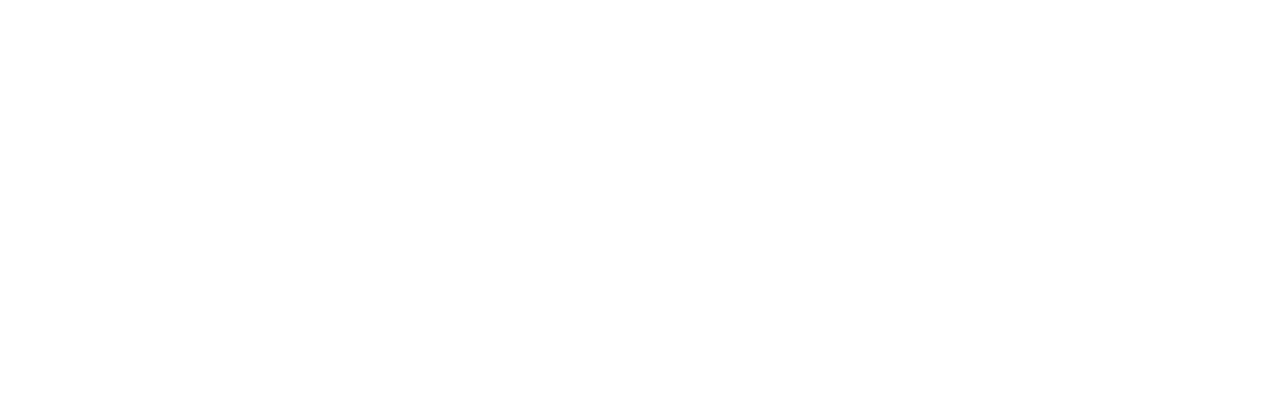
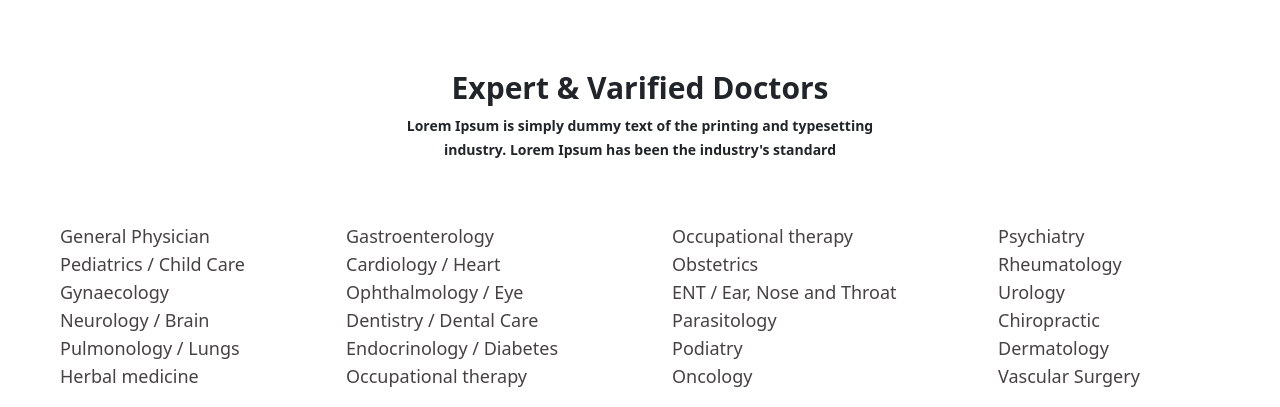
Before and after one commit to musasazib/tm-website, a React (Create React App) app: page / in a window 1280 px wide. Shown: the part 4585-4992 px from the top of the page. Before the commit the page ends 4575 px from the top, so only its background shows below. Built offline with nearby package versions, Linux system fonts and the light colour scheme.

Commit message:
Added Expert Doctor

```diff
--- /dev/null
+++ b/src/components/Home/ExpertDoctors/ExpertDoctors.css
@@ -0,0 +1,28 @@
+.expert-doctor-title{
+    font-weight: 600;
+    font-size: 30px;
+    line-height: 36px;
+    text-align: center;
+    margin-top: 80px;
+}
+.expert-doctor-description{
+    font-size: 14px;
+    line-height: 24px;
+    text-align: center;
+    font-weight: 600;
+    margin-bottom: 40px;
+}
+.expert-doctor-link{
+    text-align: start;
+    font-size: 18px;
+    line-height: 28px;
+    margin: 20px;
+}
+.expert-doctor-link a{
+    text-decoration: none;
+    color: #464242;
+    font-weight: 500;
+}
+.expert-doctor-link a:hover{
+    color: #2CAEE2;
+}
--- /dev/null
+++ b/src/components/Home/ExpertDoctors/ExpertDoctors.js
@@ -0,0 +1,58 @@
+import React from 'react';
+import './ExpertDoctors.css';
+
+const ExpertDoctors = () => {
+    return (
+        <div>
+            <div>
+                <h1 className='expert-doctor-title'>Expert & Varified Doctors</h1>
+                <p className='expert-doctor-description'>Lorem Ipsum is simply dummy text of the printing and typesetting <br />
+                    industry. Lorem Ipsum has been the industry's standard</p>
+            </div>
+            <div className="row">
+                <div className="col-12 col-md-3">
+                    <div className='expert-doctor-link left-margin'>
+                        <a href="sazib">General Physician</a> <br />
+                        <a href="sazib">Pediatrics / Child Care</a> <br />
+                        <a href="sazib">Gynaecology</a> <br />
+                        <a href="sazib">Neurology / Brain</a> <br />
+                        <a href="sazib">Pulmonology / Lungs</a> <br />
+                        <a href="sazib">Herbal medicine</a> <br />
+                    </div>
+                </div>
+                <div className="col-12 col-md-3">
+                    <div className='expert-doctor-link'>
+                        <a href="sazib">Gastroenterology</a> <br />
+                        <a href="sazib">Cardiology / Heart</a> <br />
+                        <a href="sazib">Ophthalmology / Eye</a> <br />
+                        <a href="sazib">Dentistry / Dental Care</a> <br />
+                        <a href="sazib">Endocrinology / Diabetes</a> <br />
+                        <a href="sazib">Occupational therapy</a> <br />
+                    </div>
+                </div>
+                <div className="col-12 col-md-3">
+                    <div className='expert-doctor-link'>
+                        <a href="sazib">Occupational therapy</a> <br />
+                        <a href="sazib">Obstetrics</a> <br />
+                        <a href="sazib">ENT / Ear, Nose and Throat</a> <br />
+                        <a href="sazib">Parasitology</a> <br />
+                        <a href="sazib">Podiatry</a> <br />
+                        <a href="sazib">Oncology</a> <br />
+                    </div>
+                </div>
+                <div className="col-12 col-md-3">
+                    <div className='expert-doctor-link'>
+                        <a href="sazib">Psychiatry</a> <br />
+                        <a href="sazib">Rheumatology</a> <br />
+                        <a href="sazib">Urology</a> <br />
+                        <a href="sazib">Chiropractic</a> <br />
+                        <a href="sazib">Dermatology</a> <br />
+                        <a href="sazib">Vascular Surgery</a> <br />
+                    </div>
+                </div>
+            </div>
+        </div>
+    );
+};
+
+export default ExpertDoctors;
--- a/src/components/Home/Home/Home.js
+++ b/src/components/Home/Home/Home.js
@@ -1,6 +1,7 @@
 import React from 'react';
 import AboutAndVideoConsultation from '../AboutAndVideoConsultation/AboutAndVideoConsultation';
 import EasySteps from '../EasySteps/EasySteps';
+import ExpertDoctors from '../ExpertDoctors/ExpertDoctors';
 import OrderMedicine from '../OrderMedicine/OrderMedicine';
 import OurService from '../OurService/OurService';
 import SearchForService from '../SearchForService/SearchForService';
@@ -15,6 +16,7 @@
             <EasySteps></EasySteps>
             <OrderMedicine></OrderMedicine>
             <OurService></OurService>
+            <ExpertDoctors></ExpertDoctors>
         </div>
     );
 };
```
